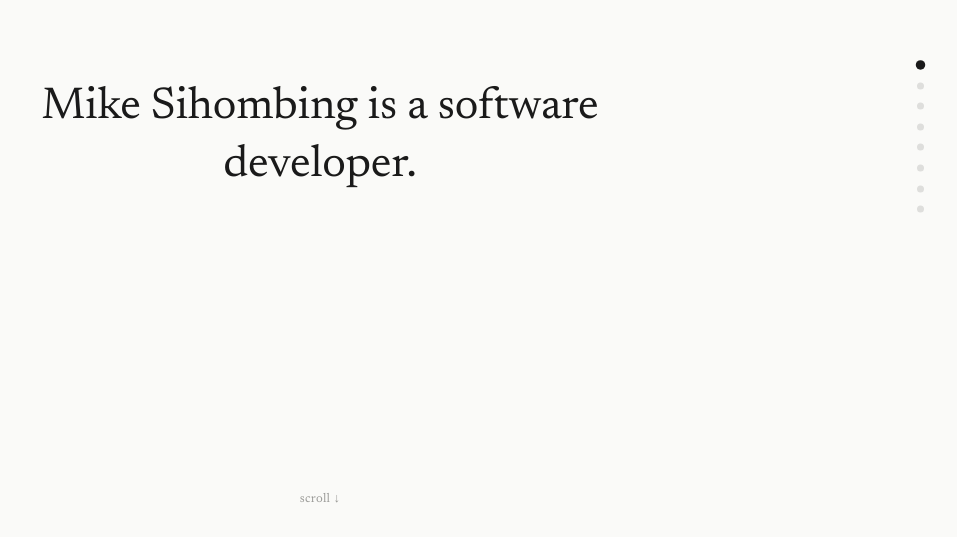
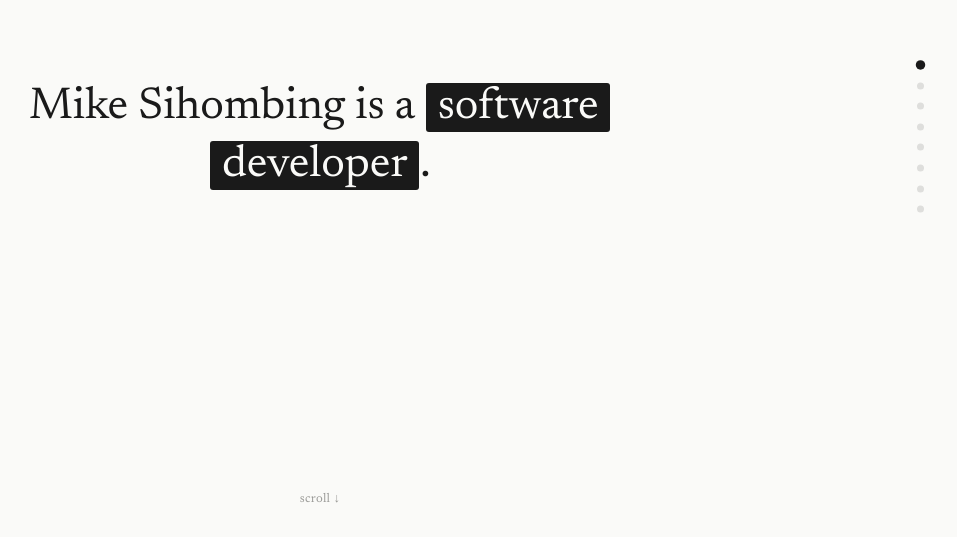
Before and after one commit to mikekaels-code/portfolio, a Next.js app: page / in a window 1280 px wide. Shown: the part 263-800 px from the top of the page, without its empty margins (320-1277 px from the left). Built offline with nearby package versions, Linux system fonts and the light colour scheme.

Commit message:
Add black highlight on key phrases across all sections

```diff
--- a/app/Pager.tsx
+++ b/app/Pager.tsx
@@ -3,6 +3,20 @@
 import { useCallback, useEffect, useRef, useState } from "react";
 import { AnimatePresence, motion } from "framer-motion";
 import { story, partnerRows, contact } from "./data";
+
+// Turn [[phrase]] markers into black-highlight spans.
+function withMarks(text: string) {
+  return text.split(/(\[\[.+?\]\])/g).map((part, i) => {
+    const m = part.match(/^\[\[(.+?)\]\]$/);
+    return m ? (
+      <span className="mark" key={i}>
+        {m[1]}
+      </span>
+    ) : (
+      part
+    );
+  });
+}
 
 type Slide =
   | { kind: "statement"; text: string; logos?: boolean }
@@ -101,7 +115,7 @@ export function Pager() {
         >
           {current.kind === "statement" ? (
             <div className="statement-wrap">
-              <p className="statement">{current.text}</p>
+              <p className="statement">{withMarks(current.text)}</p>
               {current.logos && (
                 <div className="logo-rows">
                   {partnerRows.map((row, r) => (
@@ -128,7 +142,9 @@ export function Pager() {
             </div>
           ) : (
             <div className="contact">
-              <p className="label">Get in touch.</p>
+              <p className="label">
+                Get in <span className="mark">touch</span>.
+              </p>
               <div className="links">
                 <a href={`mailto:${contact.email}`}>Email</a>
                 <a href={contact.linkedin} target="_blank" rel="noreferrer">
--- a/app/data.ts
+++ b/app/data.ts
@@ -3,25 +3,26 @@ export type Slide = {
   logos?: boolean;
 };
 
+// Wrap phrases in [[ ]] to give them a black highlight with white text.
 export const story: Slide[] = [
-  { text: "Mike Sihombing is a software developer." },
+  { text: "Mike Sihombing is a [[software developer]]." },
   {
-    text: "Based in Indonesia, he designs and builds iOS applications used by millions of people.",
+    text: "Based in Indonesia, he designs and builds [[iOS applications]] used by millions of people.",
   },
   {
-    text: "As Principal iOS Developer at Bank Rakyat Indonesia, he leads decisions on app architecture and technology for core banking systems.",
+    text: "As Principal iOS Developer at [[Bank Rakyat Indonesia]], he leads decisions on app architecture and technology for core banking systems.",
   },
   {
-    text: "Over the years, he has shaped web and mobile products across banking, commerce, and digital identity — and many freelance projects.",
+    text: "Over the years, he has shaped [[web and mobile products]] across banking, commerce, and digital identity — and many freelance projects.",
     logos: true,
   },
   {
-    text: "He drove architectural improvements, established reusable core components, enhanced performance and security standards, and mentored engineering teams in building scalable and resilient products.",
+    text: "He drove architectural improvements, established reusable core components, enhanced performance and security standards, and [[mentored engineering teams]] in building scalable and resilient products.",
   },
   {
-    text: "He is a graduate of the Apple Developer Academy, and holds a degree in Information Technology with a concentration in Multimedia Engineering.",
+    text: "He is a graduate of the [[Apple Developer Academy]], and holds a degree in Information Technology with a concentration in Multimedia Engineering.",
   },
-  { text: "He lives and works in Indonesia." },
+  { text: "He lives and works in [[Indonesia]]." },
 ];
 
 export type Partner = { name: string; src: string; scale?: number };
--- a/app/globals.css
+++ b/app/globals.css
@@ -58,6 +58,17 @@ a {
   justify-content: center;
   text-align: center;
   padding: 12vh 1.5rem;
+}
+
+/* black highlight on key phrases */
+.mark {
+  background: var(--ink);
+  color: var(--bg);
+  padding: 0.04em 0.26em;
+  margin: 0 0.02em;
+  border-radius: 3px;
+  box-decoration-break: clone;
+  -webkit-box-decoration-break: clone;
 }
 
 .statement-wrap {
```
